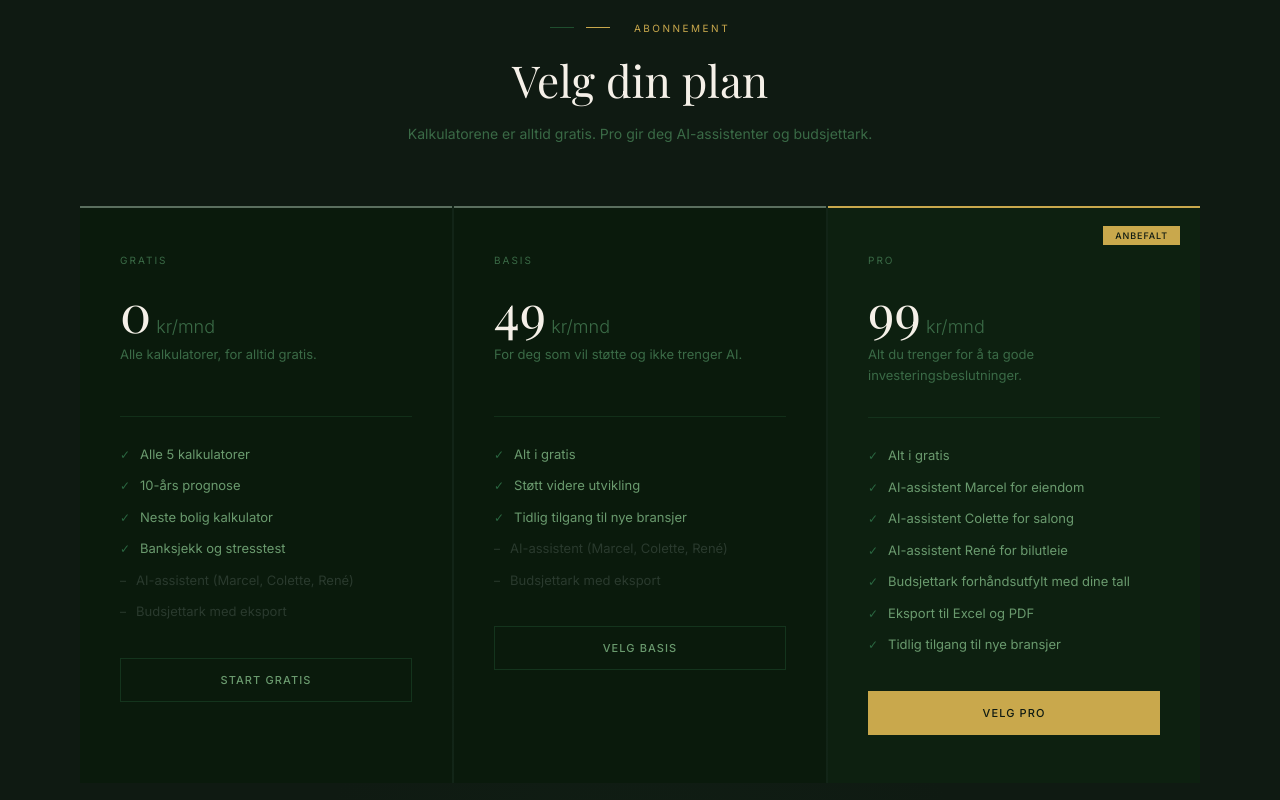
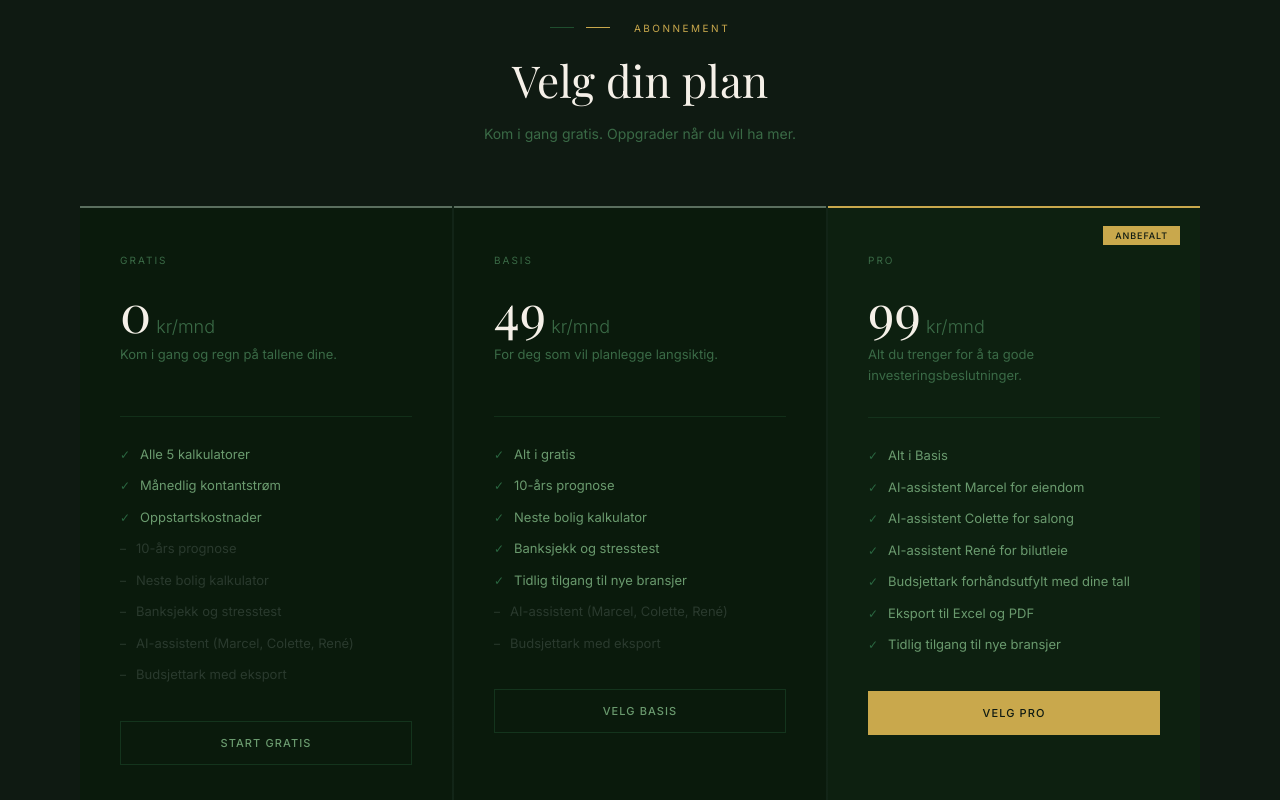
Before and after one commit to donmigueldarren-beep/startup-app, a React (Create React App) app: page / in a window 1280 px wide. Shown: the part 2300-3100 px from the top of the page. Built offline with nearby package versions, Linux system fonts and the light colour scheme; a web font is replaced by a local one.

Commit message:
oppdater prisplaner: gratis kun kalkulator, basis med prognose, pro med AI

```diff
--- a/src/App.js
+++ b/src/App.js
@@ -394,15 +394,17 @@ function PrisSeksjon({ onKomIgang }) {
     {
       plan: 'Gratis',
       pris: '0',
-      desc: 'Alle kalkulatorer, for alltid gratis.',
+      desc: 'Kom i gang og regn på tallene dine.',
       populær: false,
       funksjoner: [
         'Alle 5 kalkulatorer',
+        'Månedlig kontantstrøm',
+        'Oppstartskostnader',
+      ],
+      ikkeInkludert: [
         '10-års prognose',
         'Neste bolig kalkulator',
         'Banksjekk og stresstest',
-      ],
-      ikkeInkludert: [
         'AI-assistent (Marcel, Colette, René)',
         'Budsjettark med eksport',
       ],
@@ -412,11 +414,13 @@ function PrisSeksjon({ onKomIgang }) {
     {
       plan: 'Basis',
       pris: '49',
-      desc: 'For deg som vil støtte og ikke trenger AI.',
+      desc: 'For deg som vil planlegge langsiktig.',
       populær: false,
       funksjoner: [
         'Alt i gratis',
-        'Støtt videre utvikling',
+        '10-års prognose',
+        'Neste bolig kalkulator',
+        'Banksjekk og stresstest',
         'Tidlig tilgang til nye bransjer',
       ],
       ikkeInkludert: [
@@ -432,7 +436,7 @@ function PrisSeksjon({ onKomIgang }) {
       desc: 'Alt du trenger for å ta gode investeringsbeslutninger.',
       populær: true,
       funksjoner: [
-        'Alt i gratis',
+        'Alt i Basis',
         'AI-assistent Marcel for eiendom',
         'AI-assistent Colette for salong',
         'AI-assistent René for bilutleie',
@@ -455,7 +459,7 @@ function PrisSeksjon({ onKomIgang }) {
         </div>
         <div className="section-title reveal reveal-delay-1" style={{ color: 'var(--cream)', marginBottom: '16px' }}>Velg din plan</div>
         <div className="reveal reveal-delay-2" style={{ fontSize: '14px', color: '#3a6a46', maxWidth: '480px', margin: '0 auto' }}>
-          Kalkulatorene er alltid gratis. Pro gir deg AI-assistenter og budsjettark.
+          Kom i gang gratis. Oppgrader når du vil ha mer.
         </div>
       </div>
       <div className="pris-grid reveal reveal-delay-2">
```
